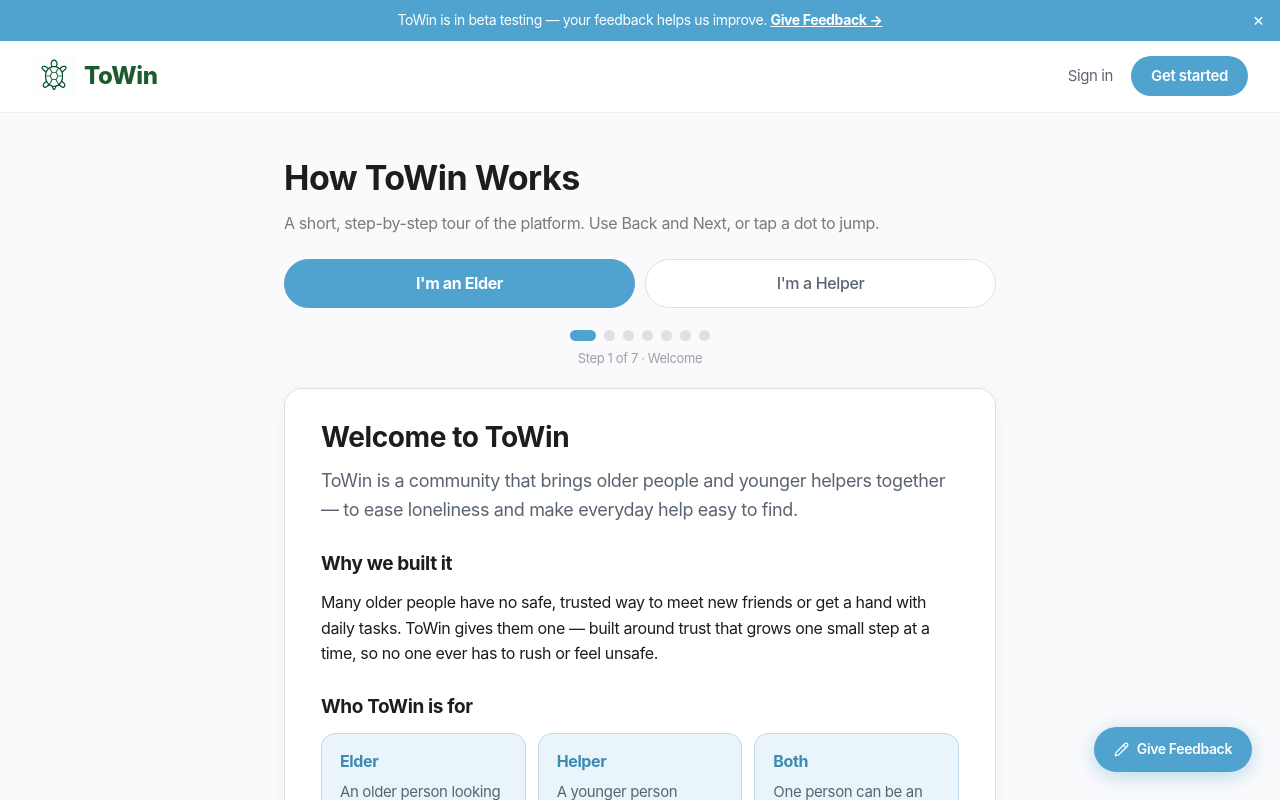
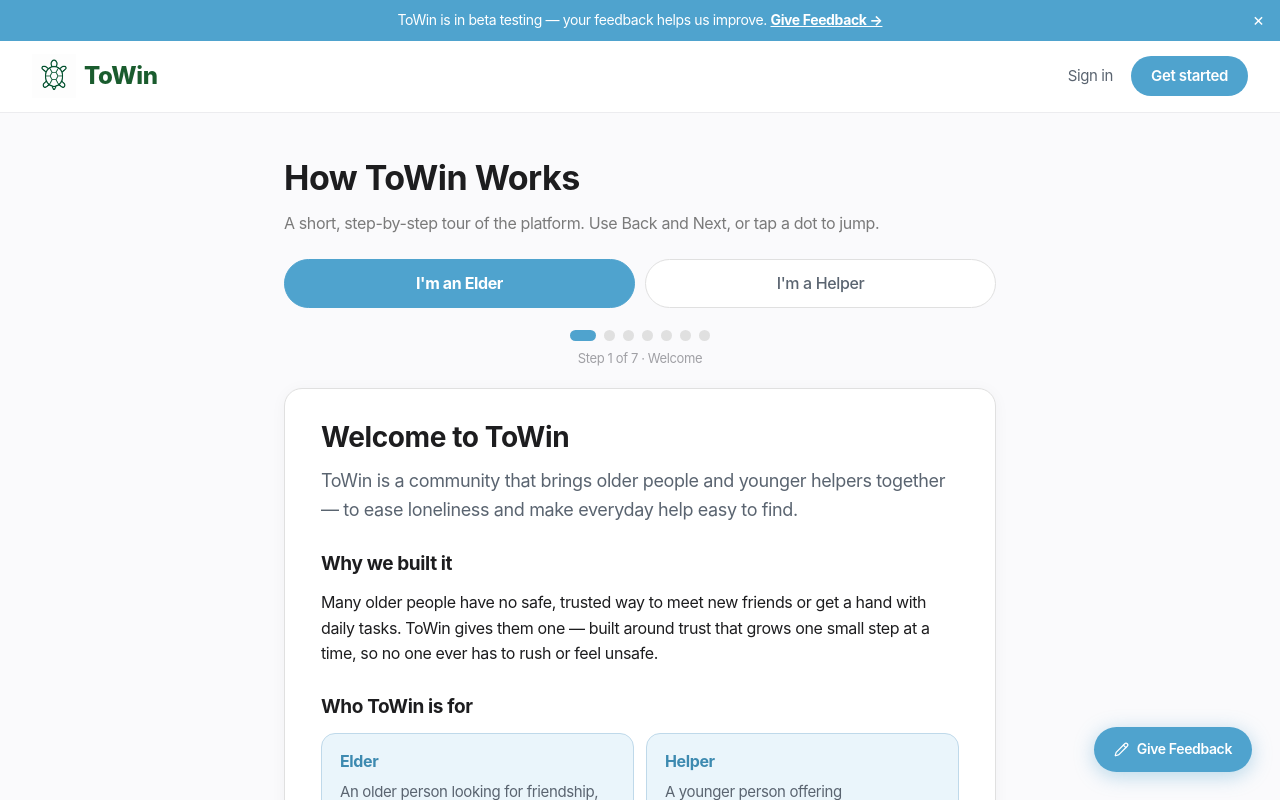
Before and after one commit to Harsha-anbu-g/Towin, a React (Vite) app in the folder frontend/: page /how-it-works in a window 1280 px wide. Shown: the top 800 px of the page. Built offline with nearby package versions, Linux system fonts and the light colour scheme.

Commit message:
fix: remove Both member type from How It Works guide

```diff
--- a/frontend/src/data/guideContent.jsx
+++ b/frontend/src/data/guideContent.jsx
@@ -120,7 +120,6 @@ export const STEPS = [
         <CardGrid>
           <MiniCard title="Elder">An older person looking for friendship, company, or help with daily tasks.</MiniCard>
           <MiniCard title="Helper">A younger person offering companionship and a hand with everyday things.</MiniCard>
-          <MiniCard title="Both">One person can be an Elder and a Helper at the same time.</MiniCard>
         </CardGrid>
         <NoteBox>
           Choose how you'll use ToWin with the tabs above — you can switch between
```
Also changed, not shown: 1 other file (tests, documents, lock files or other folders).
